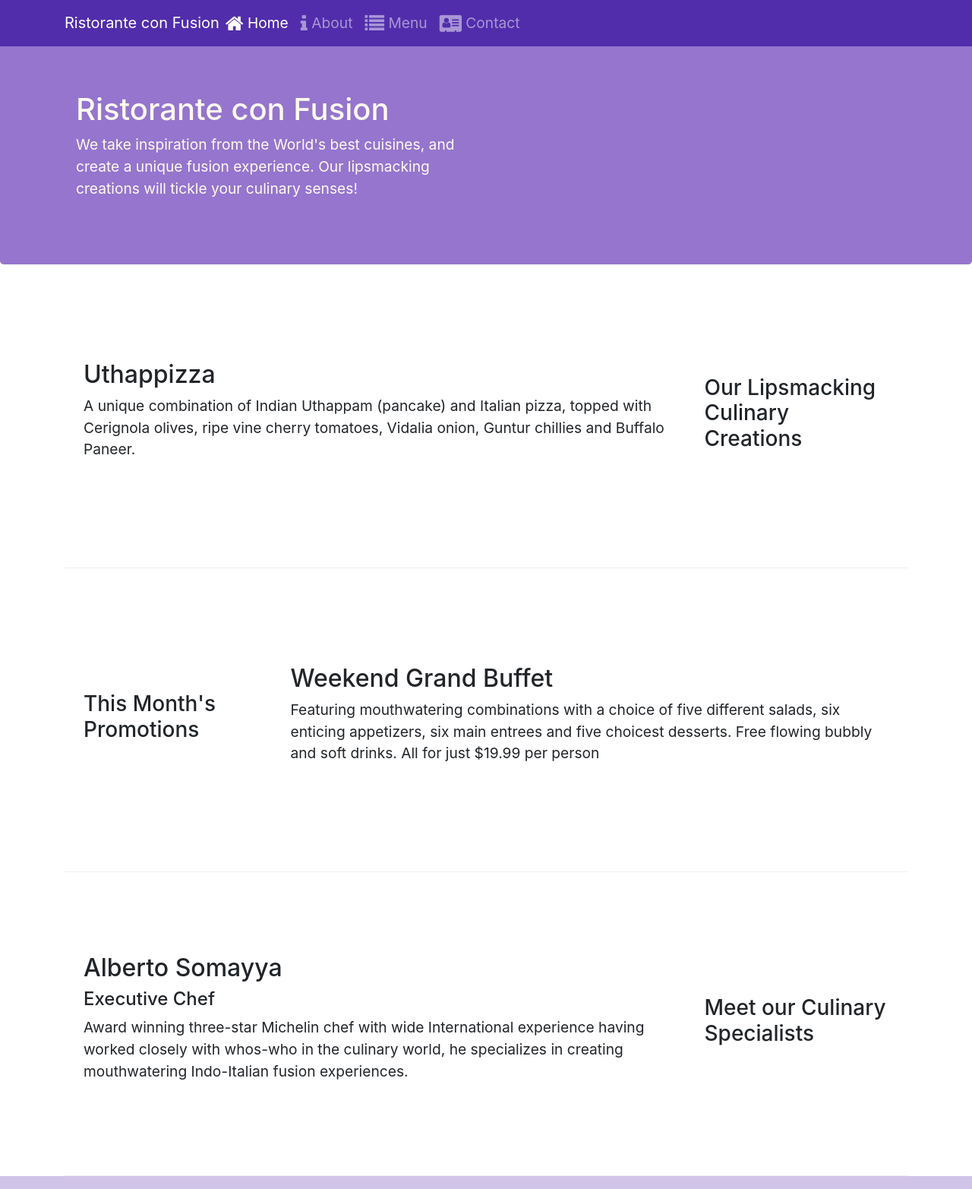
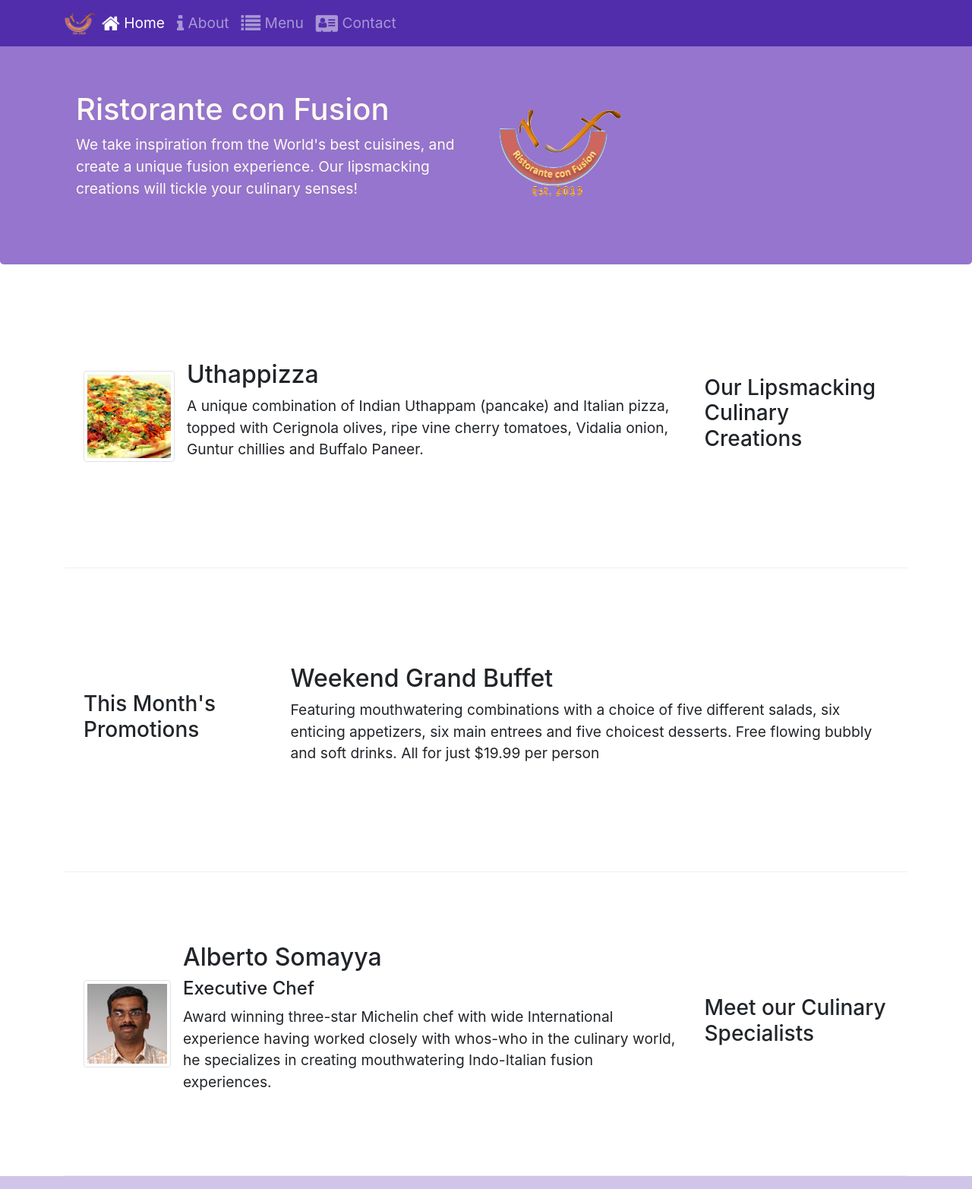
Before and after one commit to bc183/conFusion, a website: page index.html in a window 1280 px wide. Shown: the top 1565 px of the page at 76% size. Drawn offline with nearby package versions, Linux system fonts and the light colour scheme.

Commit message:
images and media

```diff
--- a/index.html
+++ b/index.html
@@ -18,7 +18,7 @@
             <button class="navbar-toggler" type="button" data-toggle="collapse" data-target="#Navbar">
                 <span class="navbar-toggler-icon"></span>
             </button>
-            <a class="navbar-brand mr-auto" href="#">Ristorante con Fusion</a>
+            <a class="navbar-brand mr-auto" href="#"><img src="img/logo.png" alt="Ristorante con Fusion" height="30" width="41"></a>
             <div class="collapse navbar-collapse" id="Navbar">
                 <ul class="navbar-nav mr-auto">
                     <li class="nav-item"><a class="nav-link active" href="#"><span class="fa fa-home fa-lg"></span> Home</a></li>
@@ -36,7 +36,8 @@
                     <h1>Ristorante con Fusion</h1>
                     <p>We take inspiration from the World's best cuisines, and create a unique fusion experience. Our lipsmacking creations will tickle your culinary senses!</p>
                 </div>
-                <div class="col-12 col-sm">
+                <div class="col-12 col-sm align-self-center">
+                    <img src="img/logo.png" alt="Ristorante con Fusion" class="img-fuild">
                 </div>
             </div>
         </div>
@@ -48,8 +49,13 @@
                 <h3>Our Lipsmacking Culinary Creations</h3>
             </div>
             <div class="col-12 col-sm order-sm-first col-md">
-                <h2>Uthappizza</h2>
-                <p class="d-none d-sm-block">A unique combination of Indian Uthappam (pancake) and Italian pizza, topped with Cerignola olives, ripe vine cherry tomatoes, Vidalia onion, Guntur chillies and Buffalo Paneer.</p>
+                <div class="media">
+                    <img class="d-flex mr-3 img-thumbnail align-self-center" src="img/uthappizza.png" alt="uthapizza">
+                    <div class="media-body">
+                        <h2 class="mt-0">Uthappizza</h2>
+                        <p class="d-none d-sm-block">A unique combination of Indian Uthappam (pancake) and Italian pizza, topped with Cerignola olives, ripe vine cherry tomatoes, Vidalia onion, Guntur chillies and Buffalo Paneer.</p>
+                    </div>
+                </div>
             </div>
         </div>
 
@@ -69,9 +75,14 @@
                 <h3>Meet our Culinary Specialists</h3>
             </div>
             <div class="col-12 col-sm order-sm-first col-md">
-                <h2>Alberto Somayya</h2>
-                <h4>Executive Chef</h4>
-                <p class="d-none d-sm-block">Award winning three-star Michelin chef with wide International experience having worked closely with whos-who in the culinary world, he specializes in creating mouthwatering Indo-Italian fusion experiences. </p>
+                <div class="media">
+                    <img class="d-flex mr-3 img-thumbnail align-self-center" src="img/alberto.png" alt="alberto">
+                    <div class="media-body">
+                        <h2>Alberto Somayya</h2>
+                        <h4>Executive Chef</h4>
+                        <p class="d-none d-sm-block">Award winning three-star Michelin chef with wide International experience having worked closely with whos-who in the culinary world, he specializes in creating mouthwatering Indo-Italian fusion experiences. </p>
+                    </div>
+                </div>
             </div>
         </div>
     </div>
```
Also changed, not shown: aboutus.html (+3 -2 lines), contactus.html (+7 -6 lines), img/alberto.png (added), img/buffet.png (added), img/logo.png (added), img/uthappizza.png (added), 1 other file.
